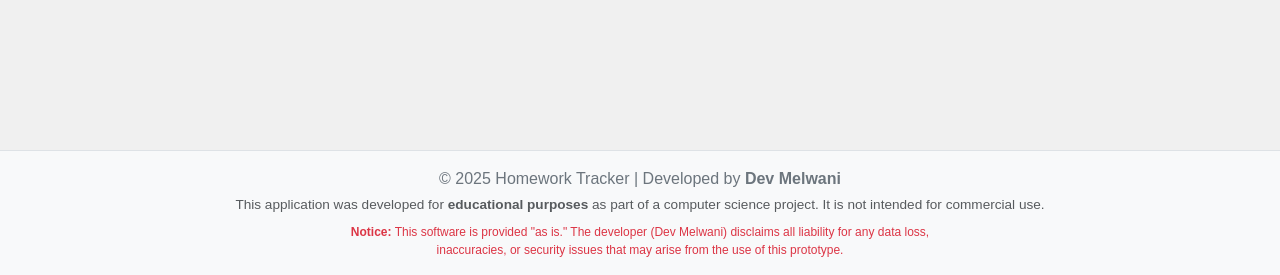
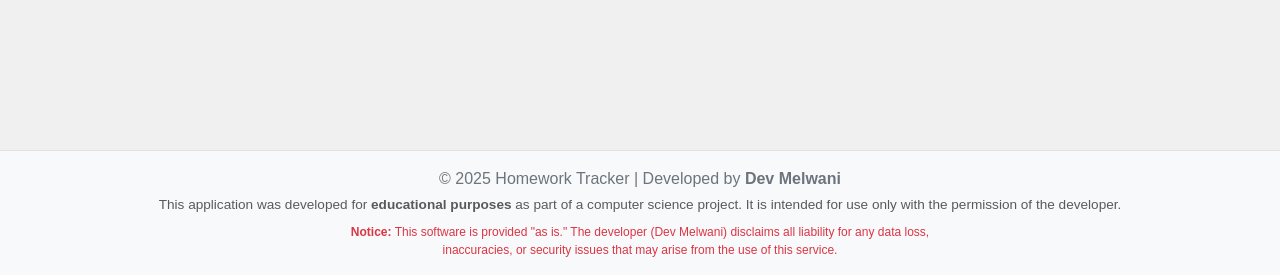
Before and after one commit to damelwani/homework, a Flask app: page / in a window 1280 px wide. Shown: the part 525-800 px from the top of the page. Run offline with Flask 3, Linux system fonts and the light colour scheme; the visitor is signed in with stand-in values (Sample User, id 1); data that the repository does not hold is empty; some libraries are stand-ins or nearby versions.

Commit message:
Update footer text for clarity and usage terms

```diff
--- a/templates/layout.html
+++ b/templates/layout.html
@@ -66,13 +66,13 @@
 
                 <p class="text-muted mb-2" style="font-size: 0.85rem;">
             This application was developed for <strong>educational purposes</strong> as part of a
-            computer science project. It is not intended for commercial use.
+            computer science project. It is intended for use only with the permission of the developer.
                 </p>
 
                 <p class="text-danger mb-0" style="font-size: 0.75rem; max-width: 600px; margin: 0 auto;">
                     <strong>Notice:</strong> This software is provided "as is." The developer (Dev Melwani)
             disclaims all liability for any data loss, inaccuracies, or security issues that may
-            arise from the use of this prototype.
+            arise from the use of this service.
                 </p>
         </div>
     </footer>
```
